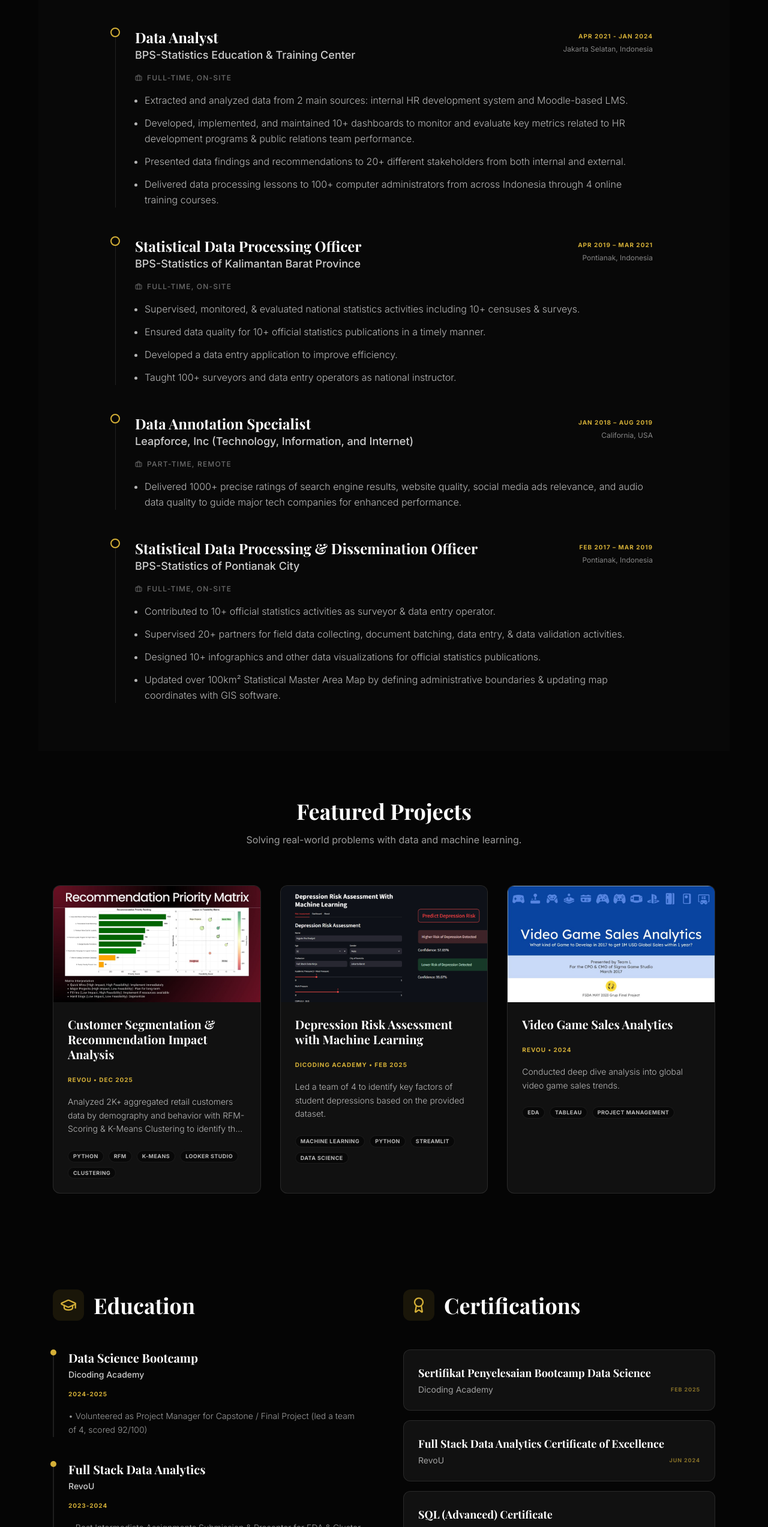
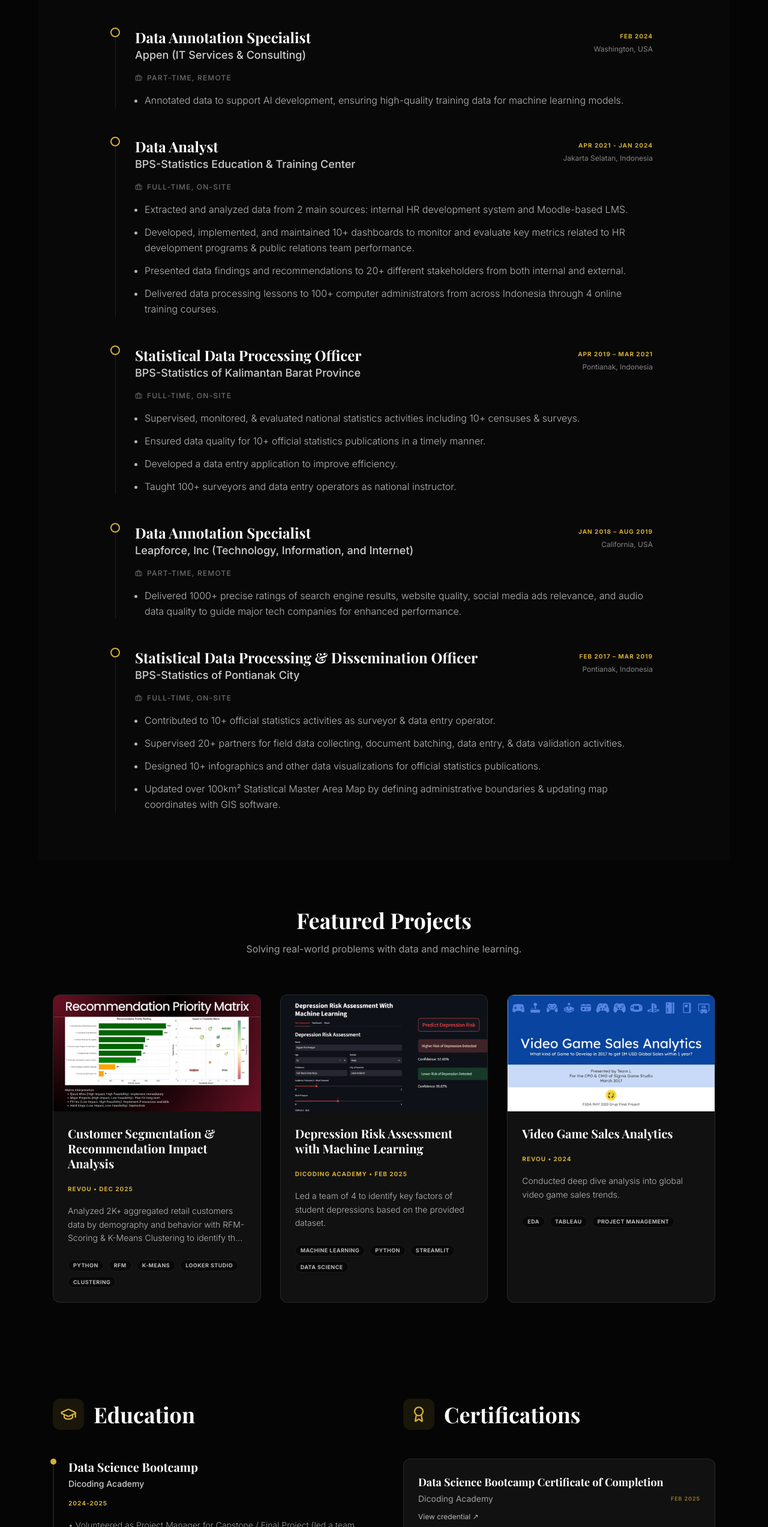
Before and after one commit to arguto1993/arguto1993.github.io, a React (Vite) app: page / in a window 1280 px wide. Shown: the part 3348-5894 px from the top of the page at 60% size. Built offline with nearby package versions, Linux system fonts and the light colour scheme; a web font is replaced by a local one.

Commit message:
update resume, add links to certificates

```diff
--- a/src/components/Education.tsx
+++ b/src/components/Education.tsx
@@ -74,6 +74,16 @@ export const Education: React.FC = () => {
                     {cert.date}
                   </span>
                 </div>
+                {cert.link && (
+                  <a
+                    href={cert.link}
+                    target="_blank"
+                    rel="noopener noreferrer"
+                    className="inline-flex items-center gap-1 text-xs opacity-70 mt-3 transition-colors duration-200 group-hover:text-[var(--accent)]"
+                  >
+                    View credential ↗
+                  </a>
+                )}
               </div>
             ))}
           </div>
--- a/src/data.json
+++ b/src/data.json
@@ -16,7 +16,7 @@
     "medium": "https://medium.com/@arguto",
     "hackerrank": "https://www.hackerrank.com/arguto1993",
     "portfolio": "https://arguto1993.github.io",
-    "resume": "https://drive.google.com/file/d/11B-ZZZGTYGIHf1vIfD4OESmqp5eu89qN/view?usp=sharing"
+    "resume": "https://drive.google.com/file/d/1QcOhb1iERIWCv4zIQZh6XI49lJ9AlegD/view?usp=sharing"
   },
   "experiences": [
     {
@@ -64,6 +64,16 @@
       "description": [
         "Curated and refined 5 chapters of “Data Analysis to Solve Business Problems” webinar presentations, ensuring content is engaging, up-to-date, and relevant to industry trends.",
         "Facilitated 15 interactive webinar sessions, provided expert guidance and knowledge sharing to participants from diverse backgrounds."
+      ]
+    },
+    {
+      "title": "Data Annotation Specialist",
+      "company": "Appen (IT Services & Consulting)",
+      "location": "Washington, USA",
+      "period": "Feb 2024",
+      "type": "Part-time, Remote",
+      "description": [
+        "Annotated data to support AI development, ensuring high-quality training data for machine learning models."
       ]
     },
     {
@@ -182,13 +192,6 @@
       "description": "B2B Commerce dashboard analyzing 15k+ buyers and sellers behavior and retention.",
       "image": "https://picsum.photos/seed/dashboard3/800/450",
       "link": "https://public.tableau.com/example-sales"
-    },
-    {
-      "title": "National Statistics Activity Monitor",
-      "platform": "Custom Web App",
-      "description": "Real-time monitoring of census and survey progress across Kalimantan Barat province.",
-      "image": "https://picsum.photos/seed/dashboard4/800/450",
-      "link": "https://bps.go.id/example-stats"
     }
   ],
   "education": [
@@ -240,19 +243,22 @@
   ],
   "certifications": [
     {
-      "name": "Sertifikat Penyelesaian Bootcamp Data Science",
+      "name": "Data Science Bootcamp Certificate of Completion",
       "issuer": "Dicoding Academy",
-      "date": "Feb 2025"
+      "date": "Feb 2025",
+      "link": "https://drive.google.com/file/d/11OpjRYdDOgcxqRDAm8992dZVxGsM1U_Q/view"
     },
     {
       "name": "Full Stack Data Analytics Certificate of Excellence",
       "issuer": "RevoU",
-      "date": "Jun 2024"
+      "date": "Jun 2024",
+      "link": "https://drive.google.com/file/d/1HH5Fw5uRYS4ttVWy1unvJhhsPAcK3Pet/view?usp=sharing"
     },
     {
-      "name": "SQL (Advanced) Certificate",
+      "name": "SQL (Advanced) Certificate of Accomplishment",
       "issuer": "HackerRank",
-      "date": "Feb 2024"
+      "date": "Feb 2024",
+      "link": "https://www.hackerrank.com/certificates/ef7e4694f4ec"
     }
   ]
 }
```
